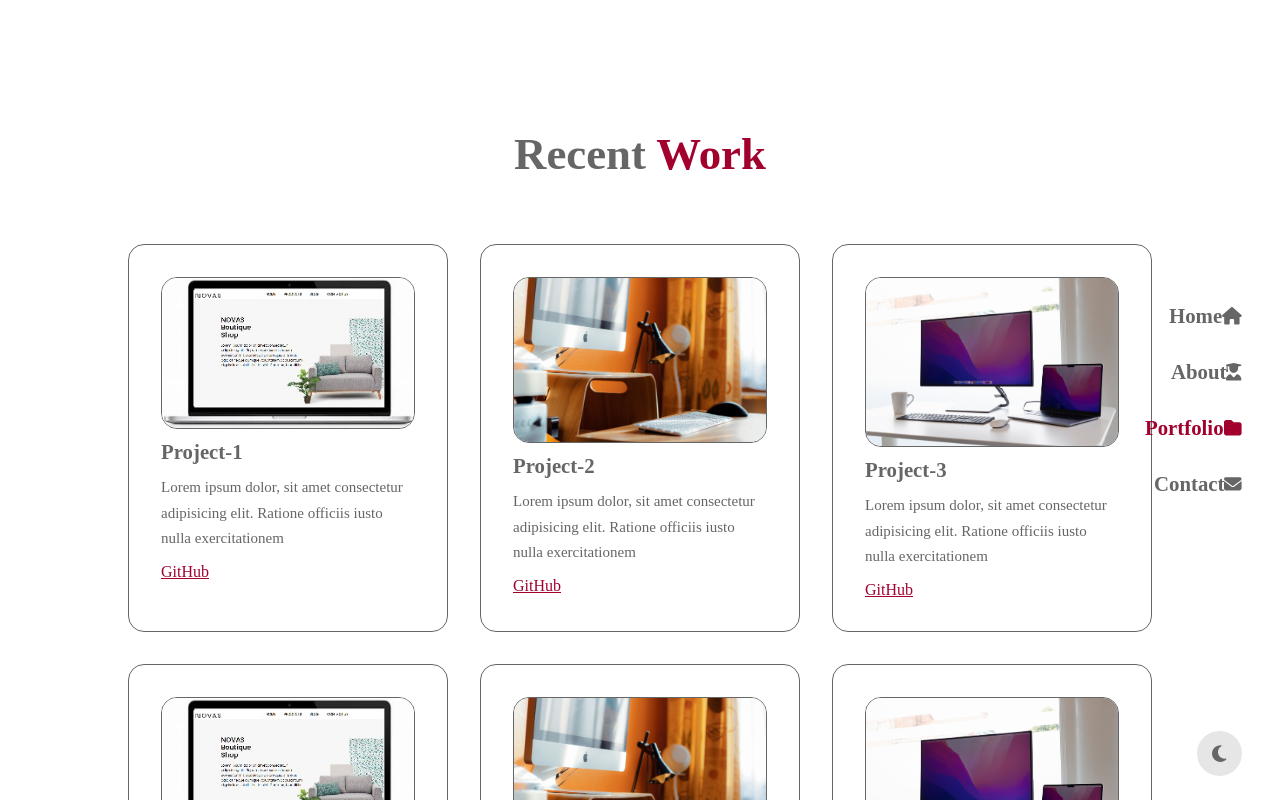
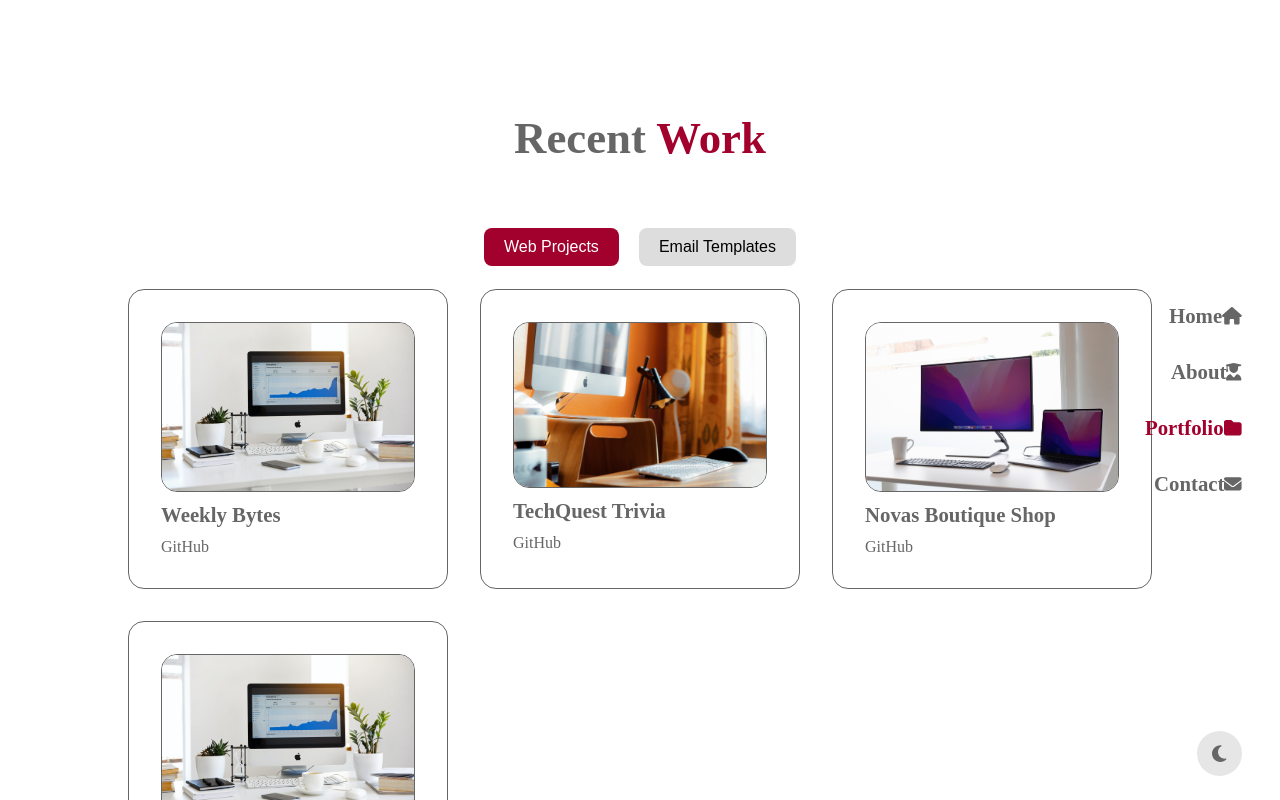
Before and after one commit to Radhika-Lele/Portfolio-React, a React (Vite) app: page /portfolio in a window 1280 px wide. Shown: the top 800 px of the page. Built offline with nearby package versions, Linux system fonts and the light colour scheme.

Commit message:
added tabs in portfolio section

```diff
--- a/src/App.css
+++ b/src/App.css
@@ -37,7 +37,7 @@ body::-webkit-scrollbar{
 }
 
 section{
-  padding: 8rem 0;
+  padding: 7rem 0;
 }
 
 h1, h2, h3, h4{
--- a/src/data/Data.js
+++ b/src/data/Data.js
@@ -88,50 +88,72 @@ export const tools = [
 
 
 
-import protfoliImg1 from '../../src/assets/laptop1.jpg'
+import protfoliImg1 from '../../src/assets/p1.jpg'
 import protfoliImg2 from '../../src/assets/p2.jpg'
 import protfoliImg3 from '../../src/assets/p3.jpg'
 export const portfolio = [
     {
         id: 1,
         img: protfoliImg1,
-        name: 'Project-1',
-        des: 'Lorem ipsum dolor, sit amet consectetur adipisicing elit. Ratione officiis iusto nulla exercitationem',
-        github:'#',
+        name: 'Weekly Bytes',
+        des: 'A smart meal-planning app that effortlessly generates diverse, allergy-safe weekly menus for teams, ensuring variety, dietary compliance, and a hassle-free dining',
+        github:'https://github.com/chingu-voyages/V53-tier2-team-26/tree/main',
+        live:'https://weekly-bytes.com'
     },
     {
         id: 1,
         img: protfoliImg2,
-        name: 'Project-2',
-        des: 'Lorem ipsum dolor, sit amet consectetur adipisicing elit. Ratione officiis iusto nulla exercitationem',
-        github:'#',
+        name: 'TechQuest Trivia',
+        des: 'An interactive quiz platform where players can test their knowledge across various categories and difficulty levels, track scores, and enjoy a fun, tech-driven trivia experience',
+        github:'https://github.com/RoboTriviaProject/RoboTrivia',
+        live:'https://robo-trivia-app.netlify.app',
     },
     {
         id: 1,
         img: protfoliImg3,
-        name: 'Project-3',
+        name: 'Novas Boutique Shop',
         des: 'Lorem ipsum dolor, sit amet consectetur adipisicing elit. Ratione officiis iusto nulla exercitationem',
-        github:'#',
+        github:'https://github.com/Radhika-Lele/DhaliwalHuangLeleProjectTwo/tree/displayCartNew',
+        live:'https://novas-boutique-shop.netlify.app',
     },
     {
         id: 1,
         img: protfoliImg1,
-        name: 'Project-1',
+        name: 'Recipe Finder App',
         des: 'Lorem ipsum dolor, sit amet consectetur adipisicing elit. Ratione officiis iusto nulla exercitationem',
-        github:'#',
+        github:'https://github.com/Radhika-Lele/RadhikaLeleProject3',
+        live:'https://recipe-find-app.netlify.app',
     },
     {
         id: 1,
         img: protfoliImg2,
-        name: 'Project-2',
+        name: 'Email Template 1',
         des: 'Lorem ipsum dolor, sit amet consectetur adipisicing elit. Ratione officiis iusto nulla exercitationem',
-        github:'#',
+        github:'https://github.com/Radhika-Lele/EmailDevTemplate',
+        live:'https://emaildevtemplate.netlify.app',
     },
     {
         id: 1,
         img: protfoliImg3,
-        name: 'Project-3',
+        name: 'Email Template 2',
         des: 'Lorem ipsum dolor, sit amet consectetur adipisicing elit. Ratione officiis iusto nulla exercitationem',
-        github:'#',
+        github:'https://github.com/Radhika-Lele/Email-Template-kasha-decor',
+        live:'https://elegant-phoenix-84fc0c.netlify.app'
+    },
+    {
+        id: 1,
+        img: protfoliImg3,
+        name: 'Email Template 3',
+        des: 'Lorem ipsum dolor, sit amet consectetur adipisicing elit. Ratione officiis iusto nulla exercitationem',
+        github:'https://github.com/Radhika-Lele/Email-development',
+        live:'https://emaildevelopment.netlify.app'
+    },
+    {
+        id: 1,
+        img: protfoliImg3,
+        name: 'Email Template 4',
+        des: 'Lorem ipsum dolor, sit amet consectetur adipisicing elit. Ratione officiis iusto nulla exercitationem',
+        github:'https://github.com/Radhika-Lele/Reset-Password',
+        live:'https://resepassword.netlify.app'
     },
 ];
--- a/src/pages/Portfolio/Portfolio.css
+++ b/src/pages/Portfolio/Portfolio.css
@@ -1,5 +1,5 @@
 .portfolio{
-    padding-bottom:0 ;
+    padding-bottom:2% ;
 
 }
 .portfolio-container{
@@ -18,9 +18,37 @@
     border: 1px solid var(--color-dark);
 }
 .project a{
-    color: var(--color-primary);
-    text-decoration: underline;
+    color: var(--color-dark);
+    text-decoration: none;
 }
+.portfolio-tabs {
+    display: flex;
+    justify-content: center;
+    gap: 20px;
+    margin-bottom: 23px;
+}
+
+.tab-button {
+    padding: 10px 20px;
+    border: none;
+    border-radius: 8px;
+    background-color: #ddd;
+    cursor: pointer;
+    font-size: 16px;
+    transition: 0.3s;
+}
+
+.tab-button.active {
+    background-color: var(--color-primary);
+    color: white;
+}
+
+.tab-button:hover {
+    background-color: var(--color-primary);
+    color: white;
+}
+
+
 .project:hover{
     background: var(--color-primary);
     color: var(--color-white);
--- a/src/pages/Portfolio/Portfolio.jsx
+++ b/src/pages/Portfolio/Portfolio.jsx
@@ -3,21 +3,43 @@ import './Portfolio.css';
 import Card from '../../UI/Card';
 import HeadingText from '../../components/HeadingText/HeadingText';
 import {portfolio} from '../../data/Data';
+import { useState } from 'react';
 
 const Portfolio = () => {
+    const [activeTab, setActiveTab] = useState('web');
+
+    // Filter projects based on tab selection
+    const webProjects = portfolio.filter(project => !project.name.includes('Email Template'));
+    const emailTemplates = portfolio.filter(project => project.name.includes('Email Template'));
+
     return(
         <section className='portfolio'>
             <HeadingText title={'Recent'}
              titlePrimary={' Work'} />
+               <div className='portfolio-tabs'>
+                <button
+                    className={`tab-button ${activeTab === 'web' ? 'active' : ''}`}
+                    onClick={() => setActiveTab('web')}
+                >
+                    Web Projects
+                </button>
+                <button
+                    className={`tab-button ${activeTab === 'email' ? 'active' : ''}`}
+                    onClick={() => setActiveTab('email')}
+                >
+                    Email Templates
+                </button>
+            </div>
+
              <div className='container portfolio-container'>
                 {
-                    portfolio.map(({id, img, name, des, github}) => {
+                    (activeTab === 'web' ? webProjects : emailTemplates).map(({id, img, name, des, github, live}) => {
                         return(
                             <Card classname={'project'} key={id}>
-                                <img src={img} alt="Project Image" />
-                                <h3>{name}</h3>
-                                <p>{des}</p>
-                                <a href={github}>GitHub</a>
+                                <a href={live} target='_blank'><img src={img} alt="Project Image" /></a>
+                                <a href={live} target='_blank'><h3>{name}</h3></a>
+                                {/* <p>{des}</p> */}
+                                <a href={github} target='_blank'>GitHub</a>
                             </Card>
                         )
                     })
```
